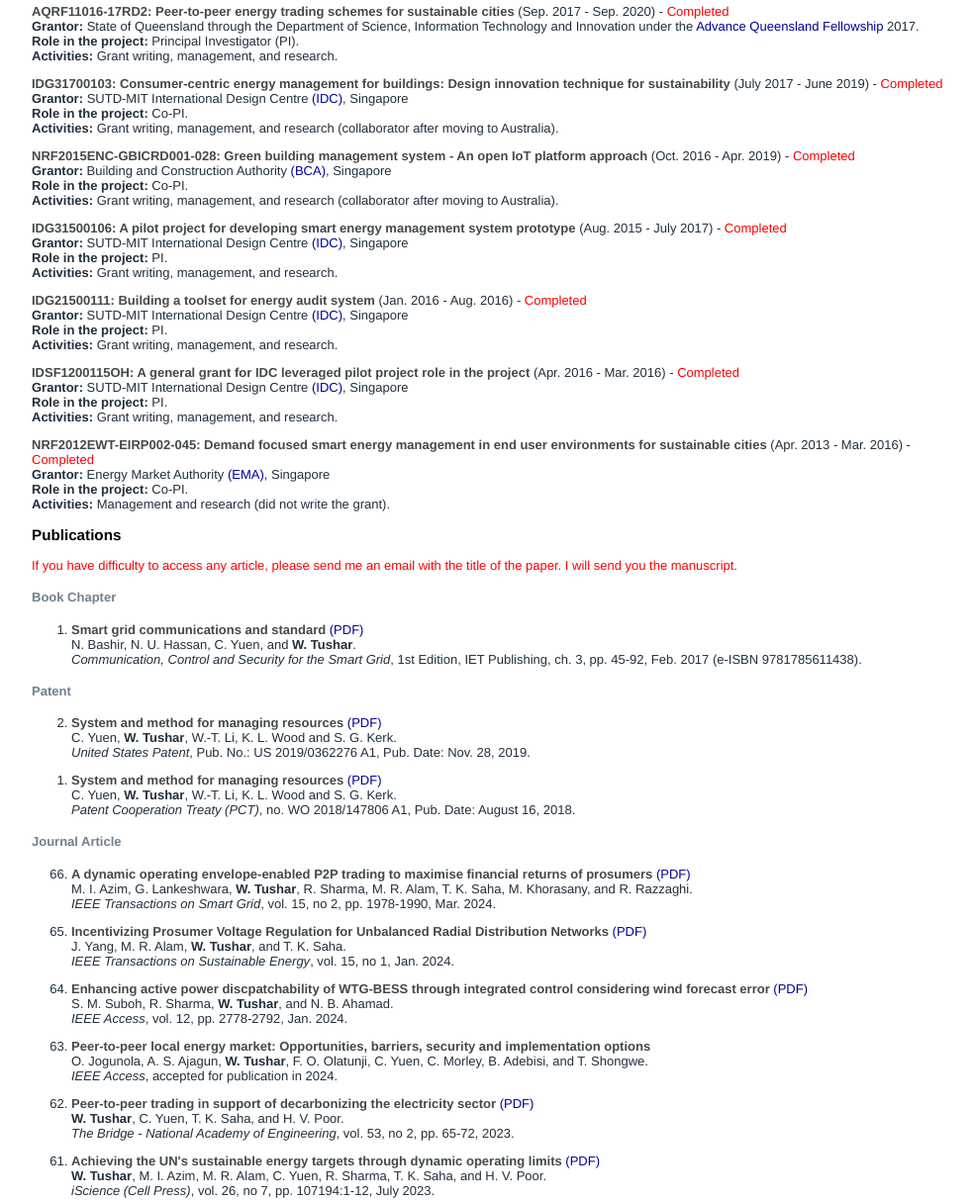
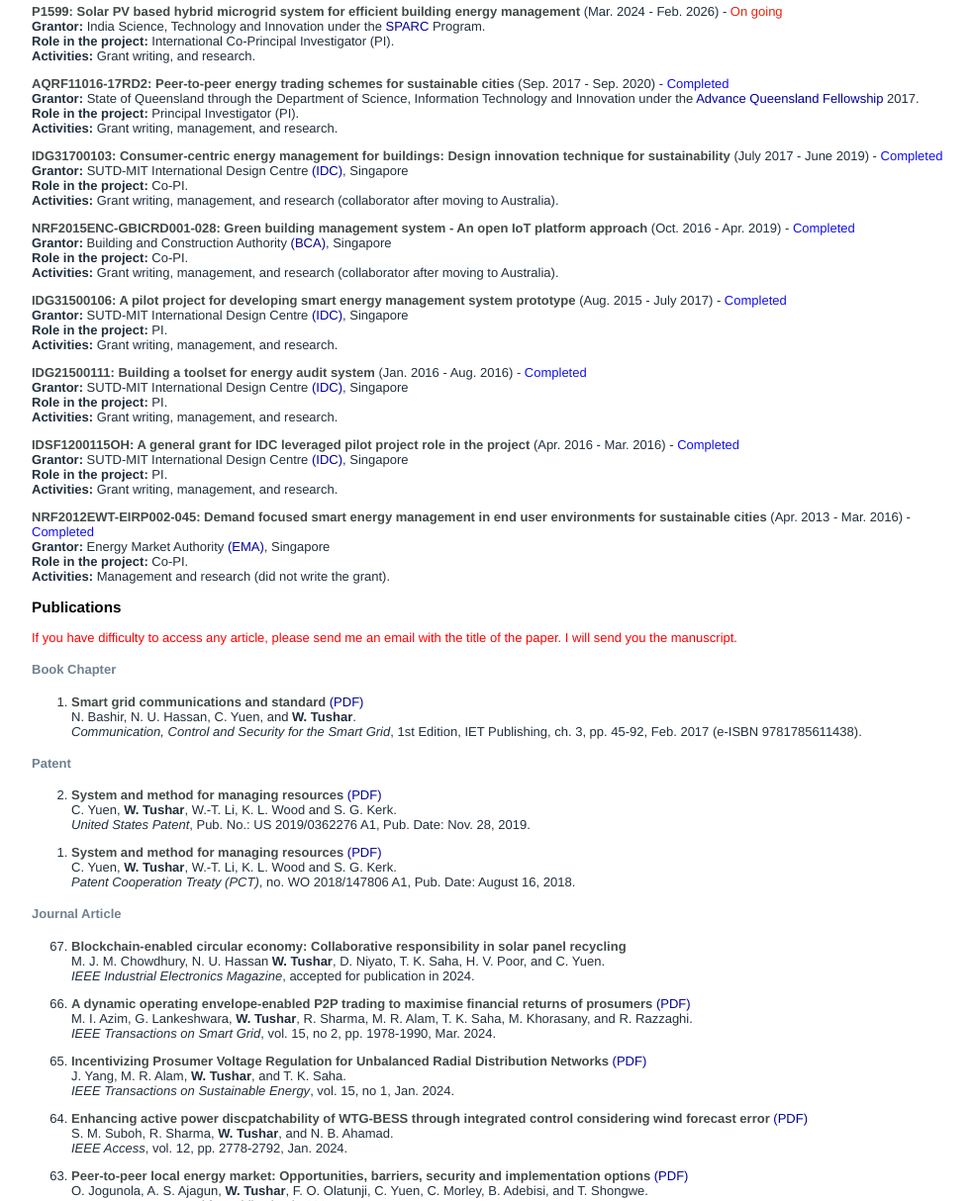
Before and after one commit to wayestushar/wayestushar.github.io, a plain HTML site: page index.html in a window 1280 px wide. Shown: the part 689-1903 px from the top of the page at 99% size, without its empty margins (133-1116 px from the left). Drawn offline with Linux system fonts and the light colour scheme.

Commit message:
Add files via upload

```diff
--- a/index.html
+++ b/index.html
@@ -64,13 +64,14 @@
 
 <h3><font color="#000000">Research Grant & Management</font></h3>
 <font size=2>
-<p><b><font color="#424949">AQRF11016-17RD2: Peer-to-peer energy trading schemes for sustainable cities</font></b> (Sep. 2017 - Sep. 2020) - <font color="#ff0000">Completed</font><br/> <b>Grantor: </b>State of Queensland through the Department of Science, Information Technology and Innovation under the <a href="http://advance.qld.gov.au/uni-researchers/research-fellowships.aspx" style="text-decoration:none" target="_blank"><font color="#000099">Advance Queensland Fellowship</font></a> 2017.<br/><b>Role in the project:</b> Principal Investigator (PI).<br/><b>Activities:</b> Grant writing, management, and research.</p>
-<p><b><font color="#424949">IDG31700103: Consumer-centric energy management for buildings: Design innovation technique for sustainability</font></b> (July 2017 - June 2019) - <font color="#ff0000">Completed</font><br/> <b>Grantor: </b>SUTD-MIT International Design Centre <a href="https://idc.sutd.edu.sg/" style="text-decoration:none" target="_blank"><font color="#000099">(IDC)</font></a>, Singapore <br/><b>Role in the project:</b> Co-PI.<br/><b>Activities:</b> Grant writing, management, and research (collaborator after moving to Australia).</p>
-<p><b><font color="#424949">NRF2015ENC-GBICRD001-028: Green building management system - An open IoT platform approach</font></b> (Oct. 2016 - Apr. 2019) - <font color="#ff0000">Completed</font><br/> <b>Grantor:</b> Building and Construction Authority <a href="https://www.bca.gov.sg/" style="text-decoration:none" target="_blank"><font color="#000099">(BCA)</font></a>, Singapore <br/><b>Role in the project:</b> Co-PI.<br/><b>Activities:</b> Grant writing, management, and research (collaborator after moving to Australia).</p>
-<p><b><font color="#424949">IDG31500106: A pilot project for developing smart energy management system prototype</font></b> (Aug. 2015 - July 2017) - <font color="#ff0000">Completed</font><br/> <b>Grantor:</b> SUTD-MIT International Design Centre <a href="https://idc.sutd.edu.sg/" style="text-decoration:none" target="_blank"><font color="#000099">(IDC)</font></a>, Singapore <br/><b>Role in the project:</b> PI.<br/><b>Activities:</b> Grant writing, management, and research.</p>
-<p><b><font color="#424949">IDG21500111: Building a toolset for energy audit system</font></b> (Jan. 2016 - Aug. 2016) - <font color="#ff0000">Completed</font><br/> <b>Grantor:</b> SUTD-MIT International Design Centre <a href="https://idc.sutd.edu.sg/" style="text-decoration:none" target="_blank"><font color="#000099">(IDC)</font></a>, Singapore <br/><b>Role in the project:</b> PI.<br/><b>Activities:</b> Grant writing, management, and research.</p>
-<p><b><font color="#424949">IDSF1200115OH: A general grant for IDC leveraged pilot project role in the project</font></b> (Apr. 2016 - Mar. 2016) - <font color="#ff0000">Completed</font><br/> <b>Grantor:</b> SUTD-MIT International Design Centre <a href="https://idc.sutd.edu.sg/" style="text-decoration:none" target="_blank"><font color="#000099">(IDC)</font></a>, Singapore <br/><b>Role in the project:</b> PI.<br/><b>Activities:</b> Grant writing, management, and research.</p>
-<p><b><font color="#424949">NRF2012EWT-EIRP002-045: Demand focused smart energy management in end user environments for sustainable cities</font></b> (Apr. 2013 - Mar. 2016) - <font color="#ff0000">Completed</font><br/> <b>Grantor:</b> Energy Market Authority <a href="https://www.ema.gov.sg/index.aspx" style="text-decoration:none" target="_blank"><font color="#000099">(EMA)</font></a>, Singapore <br/><b>Role in the project:</b> Co-PI.<br/><b>Activities:</b> Management and research (did not write the grant).</p>
+<p><b><font color="#424949">P1599: Solar PV based hybrid microgrid system for efficient building energy management</font></b> (Mar. 2024 - Feb. 2026) - <font color="#EA250E">On going</font><br/> <b>Grantor: </b>India Science, Technology and Innovation under the <a href="https://www.indiascienceandtechnology.gov.in/programme-schemes/human-resource-and-development/sparc-scheme-promotion-academic-and-research-collaboration" style="text-decoration:none" target="_blank"><font color="#000099">SPARC</font></a> Program.<br/><b>Role in the project:</b> International Co-Principal Investigator (PI).<br/><b>Activities:</b> Grant writing, and research.</p>
+<p><b><font color="#424949">AQRF11016-17RD2: Peer-to-peer energy trading schemes for sustainable cities</font></b> (Sep. 2017 - Sep. 2020) - <font color="#1410F3">Completed</font><br/> <b>Grantor: </b>State of Queensland through the Department of Science, Information Technology and Innovation under the <a href="http://advance.qld.gov.au/uni-researchers/research-fellowships.aspx" style="text-decoration:none" target="_blank"><font color="#000099">Advance Queensland Fellowship</font></a> 2017.<br/><b>Role in the project:</b> Principal Investigator (PI).<br/><b>Activities:</b> Grant writing, management, and research.</p>
+<p><b><font color="#424949">IDG31700103: Consumer-centric energy management for buildings: Design innovation technique for sustainability</font></b> (July 2017 - June 2019) - <font color="#1410F3">Completed</font><br/> <b>Grantor: </b>SUTD-MIT International Design Centre <a href="https://idc.sutd.edu.sg/" style="text-decoration:none" target="_blank"><font color="#000099">(IDC)</font></a>, Singapore <br/><b>Role in the project:</b> Co-PI.<br/><b>Activities:</b> Grant writing, management, and research (collaborator after moving to Australia).</p>
+<p><b><font color="#424949">NRF2015ENC-GBICRD001-028: Green building management system - An open IoT platform approach</font></b> (Oct. 2016 - Apr. 2019) - <font color="#1410F3">Completed</font><br/> <b>Grantor:</b> Building and Construction Authority <a href="https://www.bca.gov.sg/" style="text-decoration:none" target="_blank"><font color="#000099">(BCA)</font></a>, Singapore <br/><b>Role in the project:</b> Co-PI.<br/><b>Activities:</b> Grant writing, management, and research (collaborator after moving to Australia).</p>
+<p><b><font color="#424949">IDG31500106: A pilot project for developing smart energy management system prototype</font></b> (Aug. 2015 - July 2017) - <font color="#1410F3">Completed</font><br/> <b>Grantor:</b> SUTD-MIT International Design Centre <a href="https://idc.sutd.edu.sg/" style="text-decoration:none" target="_blank"><font color="#000099">(IDC)</font></a>, Singapore <br/><b>Role in the project:</b> PI.<br/><b>Activities:</b> Grant writing, management, and research.</p>
+<p><b><font color="#424949">IDG21500111: Building a toolset for energy audit system</font></b> (Jan. 2016 - Aug. 2016) - <font color="#1410F3">Completed</font><br/> <b>Grantor:</b> SUTD-MIT International Design Centre <a href="https://idc.sutd.edu.sg/" style="text-decoration:none" target="_blank"><font color="#000099">(IDC)</font></a>, Singapore <br/><b>Role in the project:</b> PI.<br/><b>Activities:</b> Grant writing, management, and research.</p>
+<p><b><font color="#424949">IDSF1200115OH: A general grant for IDC leveraged pilot project role in the project</font></b> (Apr. 2016 - Mar. 2016) - <font color="#1410F3">Completed</font><br/> <b>Grantor:</b> SUTD-MIT International Design Centre <a href="https://idc.sutd.edu.sg/" style="text-decoration:none" target="_blank"><font color="#000099">(IDC)</font></a>, Singapore <br/><b>Role in the project:</b> PI.<br/><b>Activities:</b> Grant writing, management, and research.</p>
+<p><b><font color="#424949">NRF2012EWT-EIRP002-045: Demand focused smart energy management in end user environments for sustainable cities</font></b> (Apr. 2013 - Mar. 2016) - <font color="#1410F3">Completed</font><br/> <b>Grantor:</b> Energy Market Authority <a href="https://www.ema.gov.sg/index.aspx" style="text-decoration:none" target="_blank"><font color="#000099">(EMA)</font></a>, Singapore <br/><b>Role in the project:</b> Co-PI.<br/><b>Activities:</b> Management and research (did not write the grant).</p>
 </font>
 
 <h3><font color="#000000">Publications</font></h3>
@@ -96,10 +97,11 @@
 <h4><font color="#708090">Journal Article</font></h3>
 <font size=2>
 <ol reversed>
+<li><p><b><font color="#424949">Blockchain-enabled circular economy: Collaborative responsibility in solar panel recycling </font></b></br>M. J. M. Chowdhury, N. U. Hassan <b>W. Tushar</b>, D. Niyato, T. K. Saha, H. V. Poor, and C. Yuen. </br> <i>IEEE Industrial Electronics Magazine</i>, accepted for publication in 2024.</p>
 <li><p><b><font color="#424949">A dynamic operating envelope-enabled P2P trading to maximise financial returns of prosumers </font></b><a href="https://doi.org/10.1109/TSG.2023.3297366" style="text-decoration:none" target="_blank"><font color="#000099">(PDF)</font></a></br>M. I. Azim, G. Lankeshwara, <b>W. Tushar</b>, R. Sharma, M. R. Alam, T. K. Saha, M. Khorasany, and R. Razzaghi. </br> <i>IEEE Transactions on Smart Grid</i>, vol. 15, no 2, pp. 1978-1990, Mar. 2024.</p>
 <li><p><b><font color="#424949">Incentivizing Prosumer Voltage Regulation for Unbalanced Radial Distribution Networks </font></b><a href="https://doi.org/10.1109/TSTE.2023.3274154" style="text-decoration:none" target="_blank"><font color="#000099">(PDF)</font></a></br>J. Yang, M. R. Alam, <b>W. Tushar</b>, and T. K. Saha. </br> <i>IEEE Transactions on Sustainable Energy</i>, vol. 15, no 1, Jan. 2024.</p>
 <li><p><b><font color="#424949">Enhancing active power discpatchability of WTG-BESS through integrated control considering wind forecast error </font></b><a href="https://doi.org/10.1109/ACCESS.2023.3348820" style="text-decoration:none" target="_blank"><font color="#000099">(PDF)</font></a></br>S. M. Suboh, R. Sharma, <b>W. Tushar</b>, and N. B. Ahamad. </br> <i>IEEE Access</i>, vol. 12, pp. 2778-2792, Jan. 2024.</p>
-<li><p><b><font color="#424949">Peer-to-peer local energy market: Opportunities, barriers, security and implementation options </font></b></br>O. Jogunola, A. S. Ajagun, <b>W. Tushar</b>, F. O. Olatunji, C. Yuen, C. Morley, B. Adebisi, and T. Shongwe. </br> <i>IEEE Access</i>, accepted for publication in 2024.</p>
+<li><p><b><font color="#424949">Peer-to-peer local energy market: Opportunities, barriers, security and implementation options </font></b><a href="https://doi.org/10.1109/ACCESS.2024.3375525" style="text-decoration:none" target="_blank"><font color="#000099">(PDF)</font></a></br>O. Jogunola, A. S. Ajagun, <b>W. Tushar</b>, F. O. Olatunji, C. Yuen, C. Morley, B. Adebisi, and T. Shongwe. </br> <i>IEEE Access</i>, accepted for publication in 2024.</p>
 <li><p><b><font color="#424949">Peer-to-peer trading in support of decarbonizing the electricity sector </font></b><a href="https://www.nae.edu/File.aspx?id=295216" style="text-decoration:none" target="_blank"><font color="#000099">(PDF)</font></a></br><b>W. Tushar</b>, C. Yuen, T. K. Saha, and H. V. Poor. </br> <i>The Bridge - National Academy of Engineering</i>, vol. 53, no 2, pp. 65-72, 2023.</p>
 <li><p><b><font color="#424949">Achieving the UN's sustainable energy targets through dynamic operating limits </font></b><a href="https://doi.org/10.1016/j.isci.2023.107194" style="text-decoration:none" target="_blank"><font color="#000099">(PDF)</font></a></br><b>W. Tushar</b>, M. I. Azim, M. R. Alam, C. Yuen, R. Sharma, T. K. Saha, and H. V. Poor. </br> <i>iScience (Cell Press)</i>, vol. 26, no 7, pp. 107194:1-12, July 2023.</p>
 <li><p><b><font color="#424949">A cooperative P2P trading framework: Developed and validated through hardware-in-loop </font></b><a href="https://doi.org/10.1109/TSG.2022.3225520" style="text-decoration:none" target="_blank"><font color="#000099">(PDF)</font></a></br>M. I. Azim, M. R. Alam, <b>W. Tushar</b>, T. K. Saha, and C. Yuen. </br> <i>IEEE Transactions on Smart Grid</i>, vol. 14, no 4, pp. 2999-3015, July 2023.</p>
```
